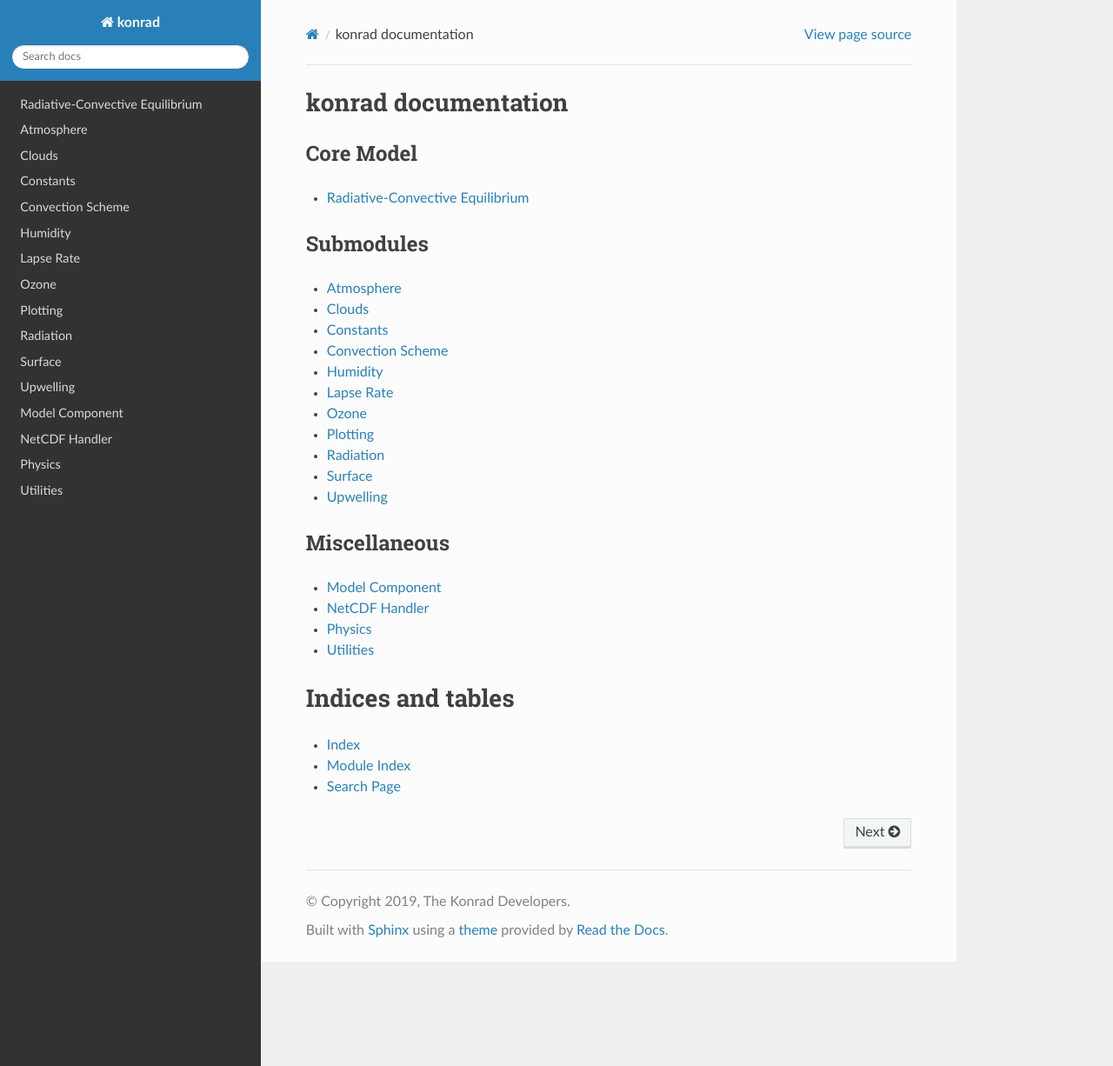
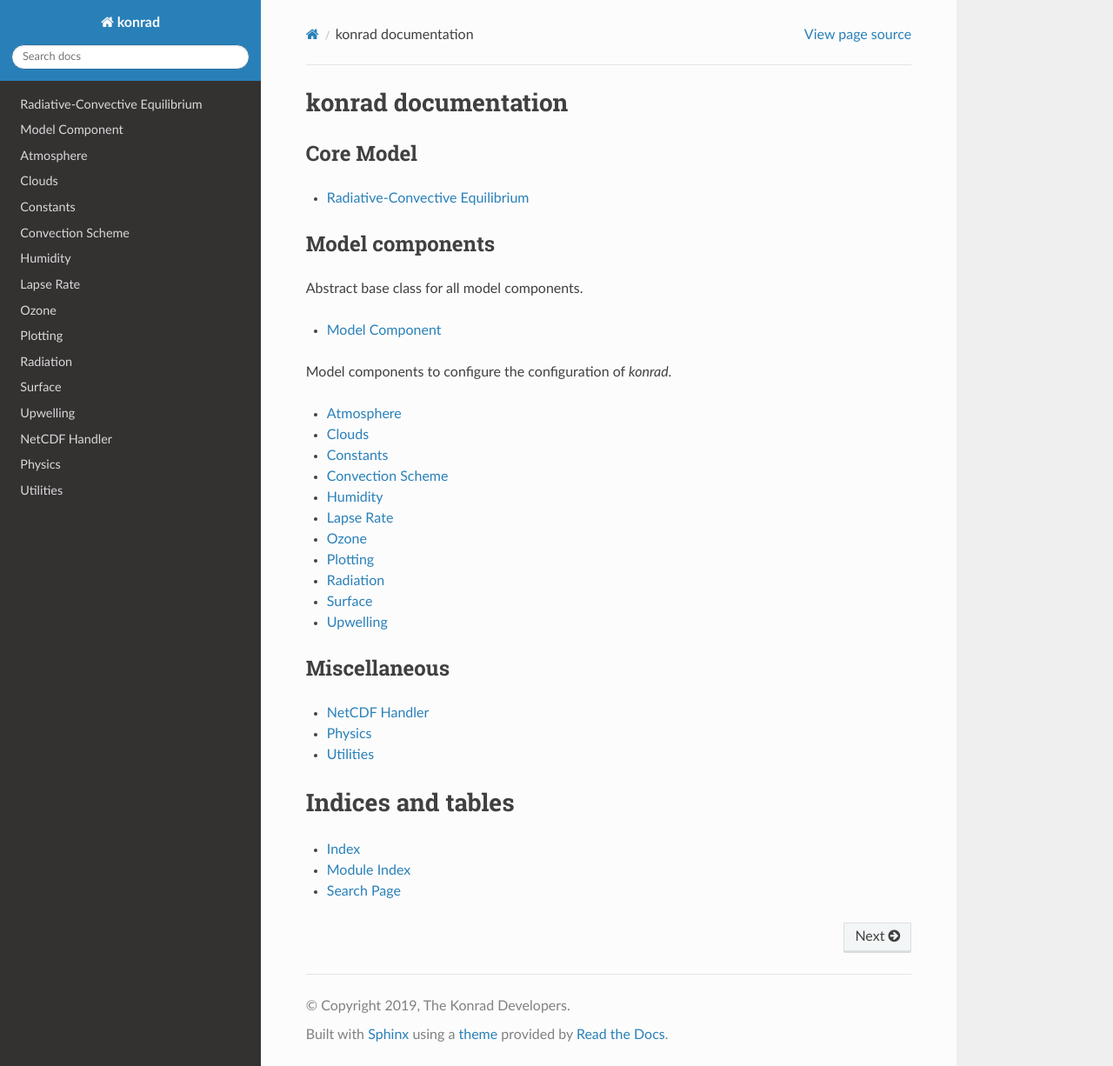
Before and after one commit to atmtools/konrad, a Sphinx documentation site: the page built from docs/source/index.rst, in a window 1280 px wide and 1226 px high. Shown: the whole window at 87% size. Built offline with Sphinx 7.4.7 and the Read the Docs theme 2.0.0, drawn with Linux system fonts in a browser that asks for light colours.

Commit message:
Revise documentation layout
Move the documentation of the model component base class to a more
visible loaction.

Add static pages for class methods to provide a more detailed
documentation.

```diff
--- /dev/null
+++ b/docs/source/_templates/autosummary/class.rst
@@ -0,0 +1,32 @@
+{{ name }}
+{{ underline }}
+
+.. currentmodule:: {{ module }}
+
+.. autoclass:: {{ objname }}
+
+   {% block methods %}
+   .. automethod:: __init__
+      :noindex:
+
+   {% if methods %}
+   .. rubric:: Methods
+
+   .. autosummary::
+      :toctree:
+   {% for item in methods %}
+      ~{{ name }}.{{ item }}
+   {%- endfor %}
+   {% endif %}
+   {% endblock %}
+
+   {% block attributes %}
+   {% if attributes %}
+   .. rubric:: Attributes
+
+   .. autosummary::
+   {% for item in attributes %}
+      ~{{ name }}.{{ item }}
+   {%- endfor %}
+   {% endif %}
+   {% endblock %}
--- a/docs/source/index.rst
+++ b/docs/source/index.rst
@@ -14,8 +14,17 @@ Core Model
 
    konrad.core
 
-Submodules
-----------
+Model components
+----------------
+
+Abstract base class for all model components.
+
+.. toctree::
+   :maxdepth: 1
+
+   konrad.component
+
+Model components to configure the configuration of `konrad`.
 
 .. toctree::
    :maxdepth: 1
```
Also changed, not shown: other parts of docs/source/index.rst (+0 -1 lines).
